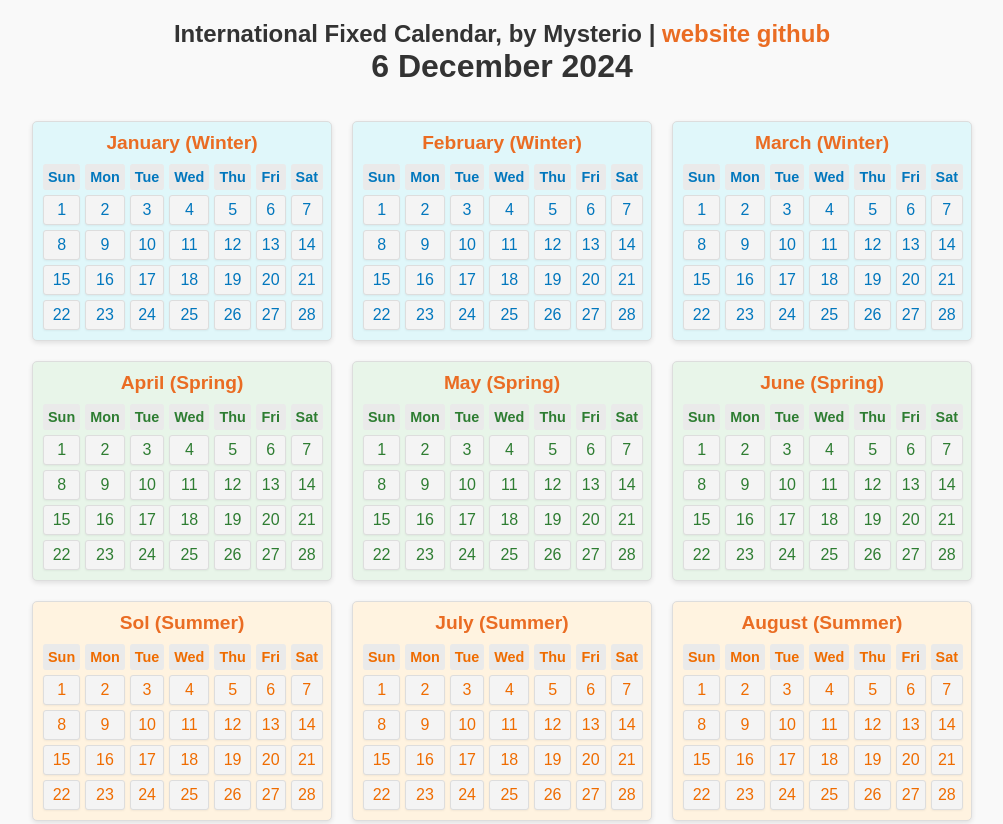
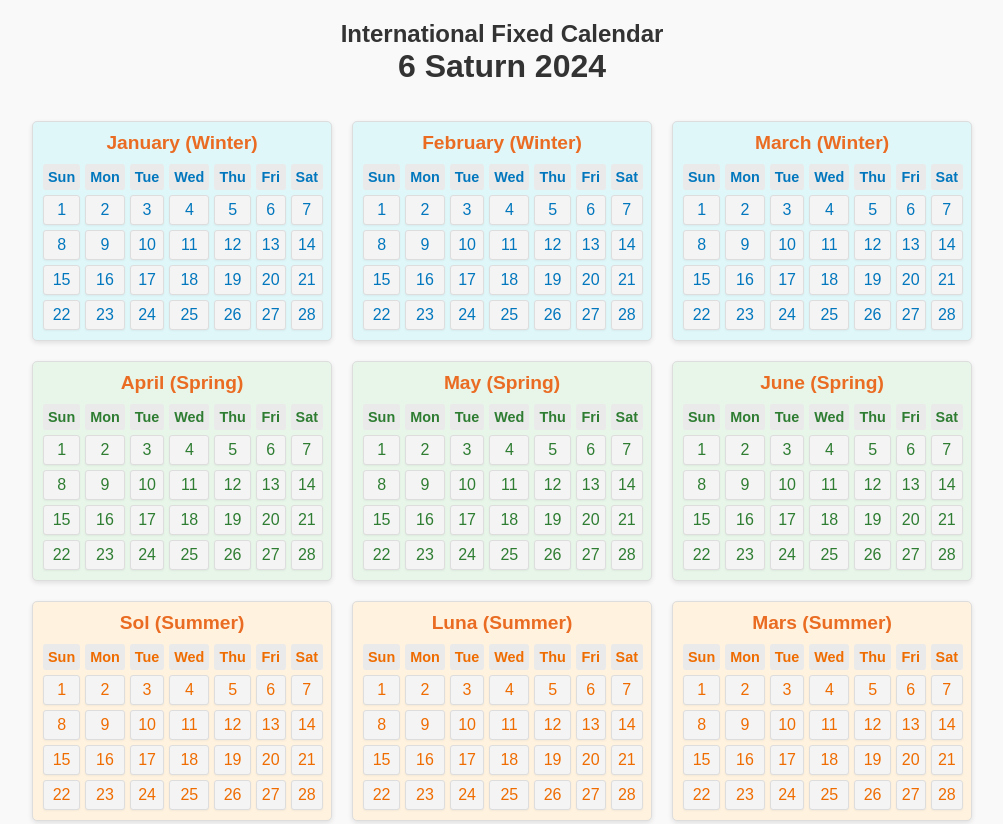
Before and after one commit to eridrekaj/ifc, a plain HTML site: page index.html in a window 1280 px wide. Shown: the top 824 px of the page, without its empty margins (138-1141 px from the left). Drawn offline with Linux system fonts and the light colour scheme.

Commit message:
changed title and colors

```diff
--- a/assets/script.js
+++ b/assets/script.js
@@ -1,4 +1,4 @@
-let months = ["January", "February", "March", "April", "May", "June", "Sol", "July", "August", "September", "October", "November",  "December"],
+let months = ["January", "February", "March", "April", "May", "June", "Sol", "Luna", "Mars", "Mercury", "Jupiter", "Venus", "Saturn"],
 	daysOfWeek = ["Sun", "Mon", "Tue", "Wed", "Thu", "Fri", "Sat"];
 
 function get13MonthDate() {
@@ -15,15 +15,14 @@ function get13MonthDate() {
 	}
 
 	return { month, day, currentDate: now, leapDay };
-
 }
 
 function getSeason(month) {
 
-	if (month >= 1 && month <= 3) return "Winter";
-    if (month >= 4 && month <= 6) return "Spring";
-    if (month === 7 || (month >= 8 && month <= 9)) return "Summer";
-    if (month >= 10 && month <= 13) return "Autumn";
+	if (month === 1 || month === 2 || month === 3) return "Winter";
+	if (month === 4 || month === 5 || month === 6) return "Spring";
+	if (month === 7 || month === 8 || month === 9) return "Summer";
+	if (month === 10 || month === 11 || month === 12 || month === 13) return "Autumn";
 
 	return "Neutral";
 
@@ -35,7 +34,7 @@ function renderCalendar() {
 		calendar = document.getElementById("calendar"),
 		formattedDate = `${currentDay} ${months[currentMonth - 1]} ${currentDate.getFullYear()}`;
 
-	if(leapDay) { formattedDate = formattedDate + ' ( LEAP DAY )'; }
+	if (leapDay) { formattedDate = formattedDate + ' ( LEAP DAY )'; }
 
 	calendar.innerHTML = "";
 
@@ -57,17 +56,13 @@ function renderCalendar() {
 		daysDiv.className = "days";
 
 		daysOfWeek.forEach(day => {
-
 			let dayNameDiv = document.createElement("div");
-
 			dayNameDiv.className = "day-name";
 			dayNameDiv.textContent = day;
 			daysDiv.appendChild(dayNameDiv);
-
 		});
 
 		for (let day = 1; day <= 28; day++) {
-
 			let dayDiv = document.createElement("div");
 			dayDiv.className = "day";
 
@@ -77,7 +72,6 @@ function renderCalendar() {
 
 			dayDiv.textContent = day;
 			daysDiv.appendChild(dayDiv);
-
 		}
 
 		monthDiv.appendChild(daysDiv);
--- a/assets/styles.css
+++ b/assets/styles.css
@@ -97,3 +97,7 @@ a {
     color: white;
     font-weight: bold;
 }
+
+.copyright {
+	margin: 3em auto 1em auto;
+}
--- a/index.html
+++ b/index.html
@@ -21,7 +21,7 @@
 
 		<div id="app">
 
-			<h2 id="title">International Fixed Calendar, by Mysterio | <a href="https://eridrekaj.com">website</a> <a href="https://github.com/eridrekaj/ifc">github</a> </h2>
+			<h2 id="title">International Fixed Calendar<h2>
 			<h1 id="date">loading...</h1>
 			<br/>
 			<br/>
@@ -30,6 +30,8 @@
 
 		</div>
 
+		<div class="copyright">developed by <a href="https://eridrekaj.com">mysterio</a>. contribute on <a href="https://github.com/eridrekaj/ifc">github</a></div>
+
 		<script src="assets/script.js"></script>
 
 	</body>
```
Lines whose indentation alone changed are shown as unchanged.
